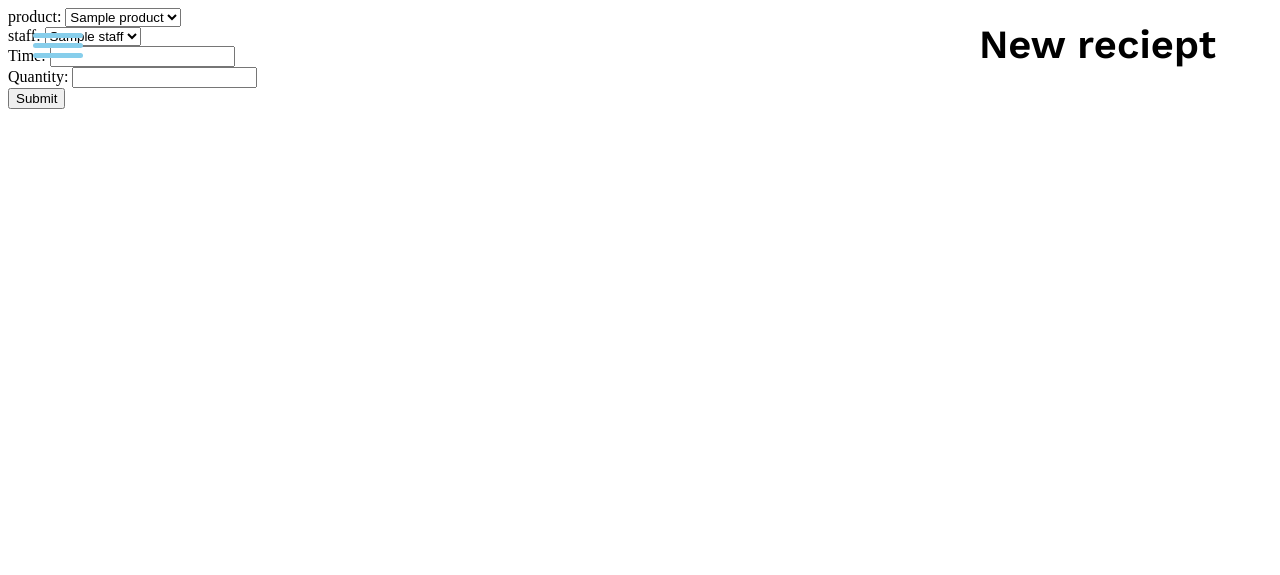
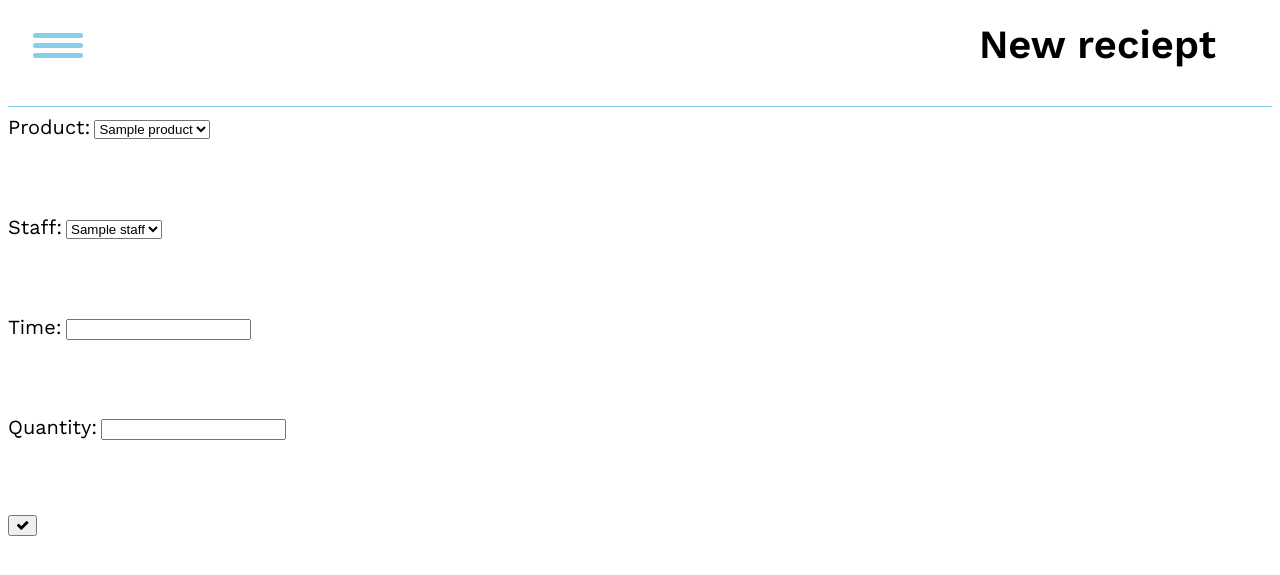
Before and after one commit to michael403053/shop_manager_project, a Flask app: page /reciepts/new in a window 1280 px wide. Shown: the top 575 px of the page. Run offline with Flask 2, Linux system fonts and the light colour scheme; a database or web service that is not in the repository returns one stand-in record (values such as "Sample title"); some libraries are stand-ins or nearby versions.

Commit message:
fully functioning CRUD across all objects

```diff
--- a/controllers/product_controller.py
+++ b/controllers/product_controller.py
@@ -62,7 +62,7 @@ def update_product(id):
     sell_price = request.form["sell_price"]
     manufacturer_id = request.form["manufacturer_id"]
     manufacturer = manufacturer_repository.select(manufacturer_id)
-    product = Product(name, description, stock_quantity, buy_price, sell_price, manufacturer)
+    product = Product(name, description, stock_quantity, buy_price, sell_price, manufacturer, id)
     product_repository.update(product)
     return redirect("/products")
 
--- a/static/style.css
+++ b/static/style.css
@@ -2,7 +2,7 @@ body {
     background-color: #ffffff;
 }
 
-h1, h2, p, a, li {
+h1, h2, p, a, li, .form_label {
     font-family: 'work sans', sans serif;
     color: #000000;
     font-size: 20px;
@@ -152,6 +152,7 @@ a:active {
     flex-flow: column wrap;
     grid-column: 1 / 2;
     grid-row: 1;
+    margin-left: 20px;
 }
 
 #product_control {
@@ -178,10 +179,12 @@ a:active {
 .staff_name{
     grid-column: 1 / 2;
     grid-row: 1;
+    margin-left: 20px;
 }
 .staff_control{
     grid-column: 3;
     grid-row: 1;
+    margin-left: 20px;
 }
 
 .manufacturer_container{
@@ -273,11 +276,17 @@ a:active {
 }
 
 
-
-
 .control_list > li{
     display: flex;
     justify-content: space-between;
     flex-direction: column;
     margin-top: 10px;
 }
+
+.reciepts_form {
+    margin-top: 80px;
+}
+
+.form_item_container {
+    height: 100px;
+}
--- a/templates/reciepts/new.html
+++ b/templates/reciepts/new.html
@@ -3,9 +3,12 @@
 
 <h2>New reciept</h2>
 
+<br>
+<div class="reciepts_form">
+    <hr>
     <form action="/reciepts" method="POST">
-    <div>
-        <label for="product">product:</label>
+        <div class="form_item_container">
+            <label for="product" class="form_label">Product:</label>
             <select name="product_id" id="product">
                 {% for product in products %}
                 <option value="{{ product.id }}">
@@ -15,8 +18,8 @@
             </select>
         </div>
 
-    <div>
-        <label for="staff">staff:</label>
+        <div class="form_item_container">
+            <label for="staff" class="form_label">Staff:</label>
             <select name="staff_id" id="staff">
                 {% for staff in staffs %}
                 <option value="{{ staff.id }}">
@@ -26,19 +29,20 @@
             </select>
         </div>
 
-    <div>
-        <label for="time_stamp">Time:</label>
+        <div class="form_item_container">
+            <label for="time_stamp" class="form_label">Time:</label>
             <input type="text" name="time_stamp" id="time_stamp">
         </div>
 
-    <div>
-        <label for="quantity">Quantity:</label>
+        <div class="form_item_container">
+            <label for="quantity" class="form_label">Quantity:</label>
             <input type="number" name="quantity" id="quantity">
         </div>
 
         <div>
-        <input type="submit">
+
+            <button type="submit"><i class="fa fa-check" aria-hidden="true"></i></button>
         </div>
     </form>
-
+</div>
 {% endblock %}
```
Lines whose indentation alone changed are shown as unchanged.
